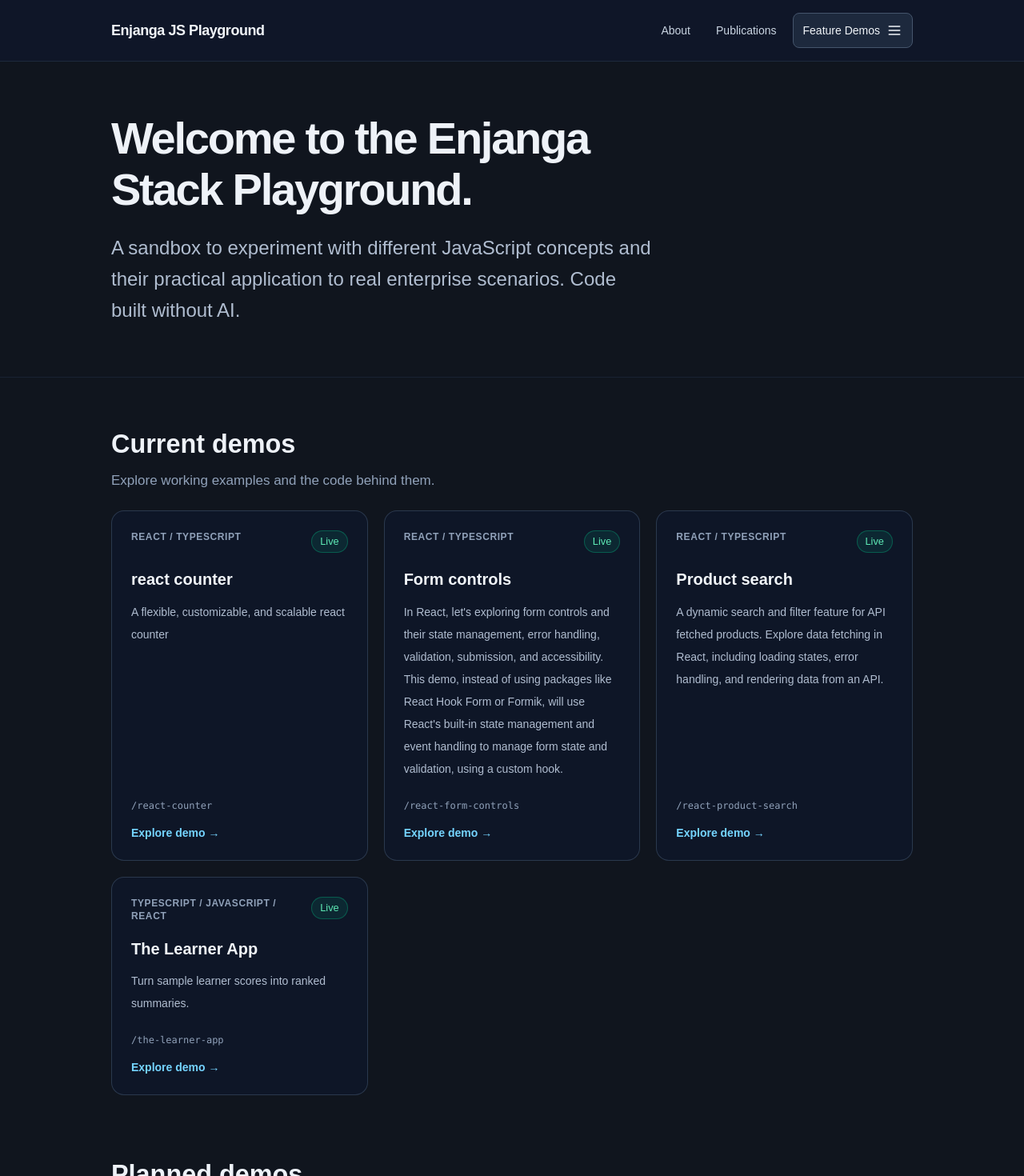
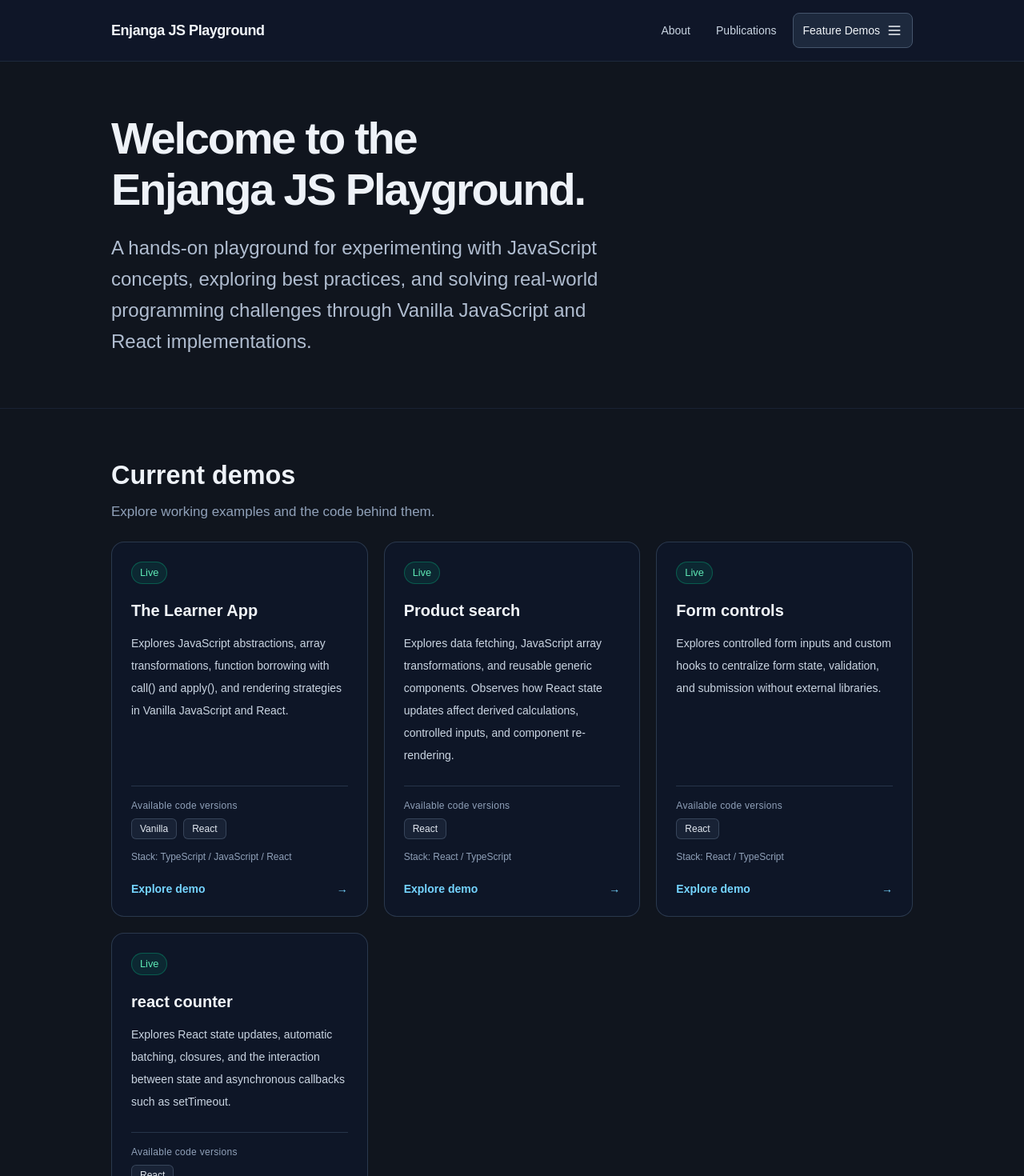
Before and after one commit to ericnjanga/enjanga-stack-playground, a Next.js app: page / in a window 1280 px wide. Shown: the top 1470 px of the page at 80% size. Built offline with nearby package versions, Linux system fonts and the light colour scheme.

Commit message:
feat: prioritize technical demo overviews and show code versions
Separate technical overviews from expandable practical applications. Add typed code-version metadata, refine card hierarchy, and document and test the presentation behavior.

```diff
--- a/src/app/(demos)/react-counter/page.tsx
+++ b/src/app/(demos)/react-counter/page.tsx
@@ -7,7 +7,7 @@ import CounterDemo from "./CounterDemo/CounterDemo";
 const demo = getDemoByRoute("/react-counter");
 
 export const metadata: Metadata = {
-  title: "react counter | Enjanga Stack Playground",
+  title: "react counter | Enjanga JS Playground",
   description: "A flexible, customizable, and scalable react counter",
 };
 
@@ -18,7 +18,7 @@ export default function ReactCounterPage() {
     <>
       <HeroDemo
         title={demo.title}
-        description={demo.blurb ?? demo.description}
+        description={demo.technicalOverview} practicalApplication={demo.practicalApplication}
       />
 
       <section className="demo-main">
@@ -28,7 +28,7 @@ export default function ReactCounterPage() {
             {/* <section className="wrapper pb-16" aria-labelledby="planned-counter">
             <p className="mb-4 inline-block rounded-full border border-slate-600 px-3 py-1 text-sm text-slate-300">Planned demo</p>
             <h2 id="planned-counter" className="mb-4">About this demo</h2>
-            <p className="text-slate-300">{demo.description}</p>
+            <p className="text-slate-300">{demo.practicalApplication}</p>
           </section> */}
         </div>
       </section>
--- a/src/app/(demos)/react-form-controls/page.tsx
+++ b/src/app/(demos)/react-form-controls/page.tsx
@@ -17,7 +17,7 @@ export default function ReactFormControlsPage() {
 
   return (
     <>
-      {demo && <HeroDemo title={demo.title} description={demo.description} />}
+      {demo && <HeroDemo title={demo.title} description={demo.technicalOverview} practicalApplication={demo.practicalApplication} />}
 
       <section className="demo-main">
         <div className="wrapper wrapper-main">
--- a/src/app/(demos)/react-product-search/page.tsx
+++ b/src/app/(demos)/react-product-search/page.tsx
@@ -8,7 +8,7 @@ const demo = getDemoByRoute("/react-product-search");
 export default function ReactProductSearchPage() {
   return (
     <>
-      {demo && <HeroDemo title={demo.title} description={demo.description} />}
+      {demo && <HeroDemo title={demo.title} description={demo.technicalOverview} practicalApplication={demo.practicalApplication} />}
 
       <ProductSearchDemo />
 
--- a/src/app/(demos)/the-learner-app/page.tsx
+++ b/src/app/(demos)/the-learner-app/page.tsx
@@ -8,7 +8,7 @@ const demo = getDemoByRoute("/the-learner-app");
 export default function LearnerAppPage() {
   return (
     <>
-      {demo && <HeroDemo title={demo.title} description={demo.description} />}
+      {demo && <HeroDemo title={demo.title} description={demo.technicalOverview} practicalApplication={demo.practicalApplication} />}
       <LearnerAppVersions />
       <DemoFooter articles={demo?.relatedArticle} />
     </>
--- a/src/app/page.tsx
+++ b/src/app/page.tsx
@@ -7,8 +7,8 @@ export default function Home() {
   return (
     <>
       <HeroDemo
-        title="Welcome to the Enjanga Stack Playground."
-        description="A sandbox to experiment with different JavaScript concepts and their practical application to real enterprise scenarios. Code built without AI."
+        title="Welcome to the Enjanga JS Playground."
+        description="A hands-on playground for experimenting with JavaScript concepts, exploring best practices, and solving real-world programming challenges through Vanilla JavaScript and React implementations."
         isBig={true}
       />
       <div className="wrapper py-10 sm:py-16">
--- a/src/components/DemoCard.tsx
+++ b/src/components/DemoCard.tsx
@@ -4,14 +4,29 @@ import type { DemoShape } from "@/data/demos";
 export default function DemoCard({ demo, isPlanned = false }: { demo: DemoShape; isPlanned?: boolean }) {
   const planned = isPlanned || !demo.route;
   const content = <>
-    <div className="flex items-start justify-between gap-3">
-      <span className="text-xs font-semibold uppercase tracking-wider text-slate-400">{demo.stack}</span>
+    <div className="flex items-start">
       <span className={planned ? "status shrink-0 text-slate-400" : "status shrink-0 border-emerald-400/30 bg-emerald-400/10 text-emerald-300"}>{planned ? "Planned" : "Live"}</span>
     </div>
-    <h3 className="mt-5 text-xl leading-snug text-slate-100 group-hover:text-sky-200">{demo.title}</h3>
-    <p className="mt-3 text-sm leading-7">{demo.blurb ?? demo.description}</p>
-    {demo.route && <code className="mt-auto block pt-6 text-xs break-all text-slate-400">{demo.route}</code>}
-    {!planned && <span className="mt-4 text-sm font-semibold text-sky-300">Explore demo <span aria-hidden="true">→</span></span>}
+    <h3 className="mt-5 text-xl leading-snug text-slate-100 group-hover:text-sky-200 group-focus-visible:text-sky-200">{demo.title}</h3>
+    <p className="mt-3 text-sm leading-7 text-slate-300">{demo.technicalOverview}</p>
+    <div className="mt-auto pt-6">
+      <div className="border-t border-slate-700/70 pt-4">
+        <p className="text-xs font-medium tracking-wide text-slate-400">Available code versions</p>
+        {demo.codeVersions.length > 0 ? (
+          <ul className="mt-2 flex flex-wrap gap-2" aria-label="Available code versions">
+            {demo.codeVersions.map((version) => (
+              <li key={version} className="rounded-md border border-slate-600/70 bg-slate-800/70 px-2.5 py-1 text-xs font-medium text-slate-200">{version}</li>
+            ))}
+          </ul>
+        ) : <p className="mt-2 text-xs text-slate-400">Coming soon</p>}
+        <p className="mt-3 text-xs font-normal leading-5 text-slate-400">Stack: {demo.stack}</p>
+        {!planned && (
+          <span className="mt-5 flex items-center justify-between gap-3 text-sm font-semibold text-sky-300">
+            Explore demo <span aria-hidden="true">→</span>
+          </span>
+        )}
+      </div>
+    </div>
   </>;
   const cardClass = "flex h-full flex-col rounded-2xl border border-slate-700/80 bg-slate-900/70 p-6";
   return planned ? <div className={cardClass}>{content}</div> : (
--- a/src/data/demos.ts
+++ b/src/data/demos.ts
@@ -4,18 +4,25 @@ export type LinkedInArticleShape = {
     url: string;
 };
 
+export type CodeVersion = "Vanilla" | "React" | "Next.js";
+
 export type DemoShape = {
   id: number;
   title: string;
   route?: string;
   stack: string;
-  description: string;
-  blurb?: string;
+  /** Implementations available to explore now; use an empty array for planned demos. */
+  codeVersions: readonly CodeVersion[];
+  /** User problem, practical use, and intended outcome. */
+  practicalApplication: string;
+  /** Languages, libraries, patterns, and their rationale for a technical audience. */
+  technicalOverview: string;
   relatedArticle?: LinkedInArticleShape[];
 };
 
-// Stable IDs, listed in display order. Move an ID between groups to change its status.
-export const currentDemos: readonly number[] = [186427826, 934199063, 185770943, 728430615];
+// Stable IDs in display order, with current demos listed newest first.
+// Add new current demos at the start; move an ID between groups to change its status.
+export const currentDemos: readonly number[] = [728430615, 185770943, 934199063, 186427826];
 
 export const plannedDemos: readonly number[] = [916986263, 896143462, 649765520];
 
@@ -25,78 +32,106 @@ export const demos: readonly DemoShape[] = [
     title: "react counter",
     route: "/react-counter",
     stack: "React / TypeScript",
-    blurb: "A flexible, customizable, and scalable react counter",
-    description: "A planned React counter demo exploring reusable component design and state management. The counter will support configurable starting values, step sizes, minimum and maximum limits, and a reset action, with accessible controls and flexible styling for use across different interfaces.",
-    relatedArticle: [{
+    codeVersions: ["React"],
+    technicalOverview:
+      "Explores React state updates, automatic batching, closures, and the interaction between state and asynchronous callbacks such as setTimeout.",
+    practicalApplication:
+      "Allows users to increment, pause, resume, and reset a counter, demonstrating controlled, time-based interactions.",
+    relatedArticle: [
+      {
         title: "Building a React Counter: Learning Through Mistakes — Part 1",
         url: "https://www.linkedin.com/pulse/building-react-counter-learning-through-mistakes-part-eric-njanga-kse2c/",
-    }, {
+      },
+      {
         title: "Building a React Counter: Learning Through Mistakes — Part 2",
         url: "https://www.linkedin.com/pulse/building-react-counter-learning-through-mistakes-part-eric-njanga-fkj6c",
-    }],
+      },
+    ],
   },
   {
     id: 934199063,
     title: "Form controls",
     route: "/react-form-controls",
     stack: "React / TypeScript",
-    description: "In React, let's exploring form controls and their state management, error handling, validation, submission, and accessibility. This demo, instead of using packages like React Hook Form or Formik, will use React's built-in state management and event handling to manage form state and validation, using a custom hook.",
-    relatedArticle: [{
+    codeVersions: ["React"],
+    technicalOverview:
+      "Explores controlled form inputs and custom hooks to centralize form state, validation, and submission without external libraries.",
+    practicalApplication:
+      "Enables users to complete and submit forms with immediate validation feedback, reducing errors and improving usability.",
+    relatedArticle: [
+      {
         title: "React Forms: Managing Inputs Without External Libraries",
-      url: "https://www.linkedin.com/pulse/react-forms-managing-inputs-without-external-libraries-eric-njanga-ajhlc/"
-    }],
+        url: "https://www.linkedin.com/pulse/react-forms-managing-inputs-without-external-libraries-eric-njanga-ajhlc/",
+      },
+    ],
   },
   {
     id: 185770943,
     title: "Product search",
     route: "/react-product-search",
     stack: "React / TypeScript",
-    description: "A dynamic search and filter feature for API fetched products. Explore data fetching in React, including loading states, error handling, and rendering data from an API.",
-    relatedArticle: [{
+    codeVersions: ["React"],
+    technicalOverview:
+      "Explores data fetching, JavaScript array transformations, and reusable generic components. Observes how React state updates affect derived calculations, controlled inputs, and component re-rendering.",
+    practicalApplication:
+      "Helps shoppers search and filter product catalogs, with clear loading and error feedback to support a reliable browsing experience.",
+    relatedArticle: [
+      {
         title: "Inside a React Product Search: Architecture, Data Flow & Performance",
-      url: "https://www.linkedin.com/pulse/inside-react-product-search-architecture-data-flow-eric-njanga-za6vc?lipi=urn%3Ali%3Apage%3Ad_flagship3_series_entity%3BkaZ2j%2BleQDySn6%2B2v6lOVQ%3D%3D"
-    }],
+        url: "https://www.linkedin.com/pulse/inside-react-product-search-architecture-data-flow-eric-njanga-za6vc?lipi=urn%3Ali%3Apage%3Ad_flagship3_series_entity%3BkaZ2j%2BleQDySn6%2B2v6lOVQ%3D%3D",
+      },
+    ],
   },
   {
     id: 916986263,
     title: "React shopping cart reservation",
     route: "/react-shopping-cart-reservation",
     stack: "React / TypeScript",
-    blurb: "Users add products to a cart, adjust quantities, and have 2 minutes to “check out” before their reservation expires.",
-    description: `Users add products to a cart, adjust quantities, and have 2 minutes to “check out” before their reservation expires:
-
-- Show 5 products with an Add to cart button.
-- Adding the same product again increases its quantity.
-- Let users increase, decrease, and remove cart items.
-- Display the total item count and total price—calculate these from the cart instead of storing them separately.
-- Start a 2-minute countdown when the first item is added. At zero, clear the cart and show “Reservation expired.”
-- A Checkout button clears the cart and shows a success message.`,
+    codeVersions: [],
+    technicalOverview:
+      "Will explore React state management, derived calculations, and countdown timers to coordinate cart updates, checkout, and reservation expiry.",
+    practicalApplication:
+      "Will allow shoppers to manage cart quantities, review totals, and complete checkout within a two-minute reservation window before the cart expires.",
   },
   {
     id: 896143462,
     title: "Secure API integration",
     stack: "JavaScript / TypeScript",
-    description: "Explore secure integration with RESTful APIs and web services, including API security gateways, OAuth 2.0 authorization, JSON Web Tokens (JWTs), TLS/SSL certificates, middleware, and communication protocols.",
+    codeVersions: [],
+    technicalOverview:
+      "Will explore secure REST API integration using OAuth 2.0, JWTs, TLS, and middleware for authentication, authorization, and data protection.",
+    practicalApplication:
+      "Will demonstrate secure communication between applications and external services, protecting sensitive data and restricting access to authorized users.",
   },
   {
     id: 649765520,
     title: "Streaming rendering",
     stack: "Next.js",
-    description: "A demo of the streaming rendering strategy.",
+    codeVersions: [],
+    technicalOverview:
+      "Will explore Next.js streaming and React Suspense to progressively deliver UI sections without waiting for all data to load.",
+    practicalApplication:
+      "Will demonstrate how progressive page rendering improves perceived performance by making available content usable while slower sections load.",
   },
   {
     id: 728430615,
     title: "The Learner App",
     route: "/the-learner-app",
     stack: "TypeScript / JavaScript / React",
-    blurb: "Turn sample learner scores into ranked summaries.",
-    description: "See how a TypeScript function filters learners and ranks them by the average of their lowest scores.",
-    relatedArticle: [{
+    codeVersions: ["Vanilla", "React"],
+    technicalOverview:
+      "Explores JavaScript abstractions, array transformations, function borrowing with call() and apply(), and rendering strategies in Vanilla JavaScript and React.",
+    practicalApplication:
+      "Helps educators evaluate and rank learners using their lowest assessment scores, highlighting areas where additional support may be needed.",
+    relatedArticle: [
+      {
         title: "The Learner App — Part 1: Solving a TypeScript Challenge",
         url: "https://www.linkedin.com/pulse/learner-app-part-1-solving-typescript-challenge-eric-njanga-rjkhc",
-    }],
+      },
+    ],
   },
 ];
+
 
 function getDemoById(id: number): DemoShape {
   const demo = demos.find((demo) => demo.id === id);
```
Also changed, not shown: src/app/(demos)/react-shopping-cart-reservation/page.tsx (+11 -4 lines), src/components/HeroDemo.tsx (+8 -1 lines), 2 other files (tests, documents, lock files or other folders). Lines whose indentation alone changed are shown as unchanged.
